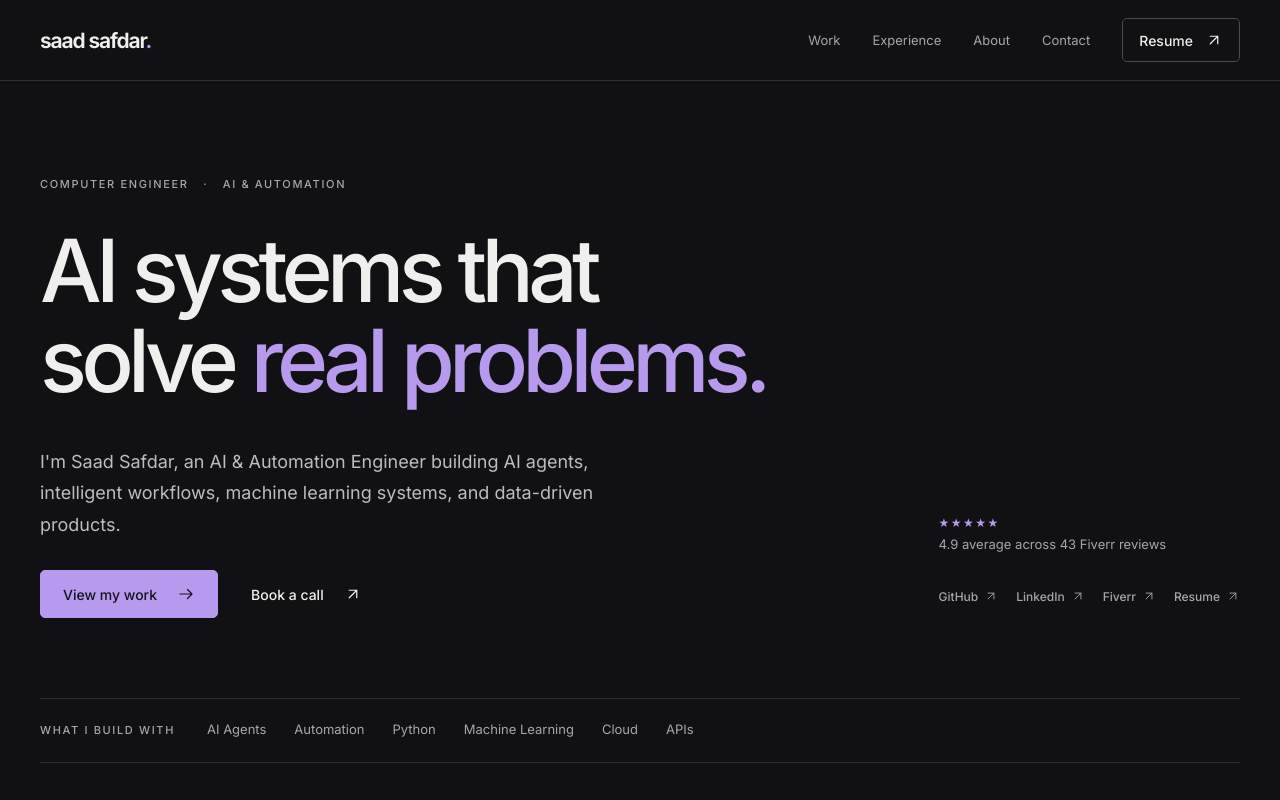
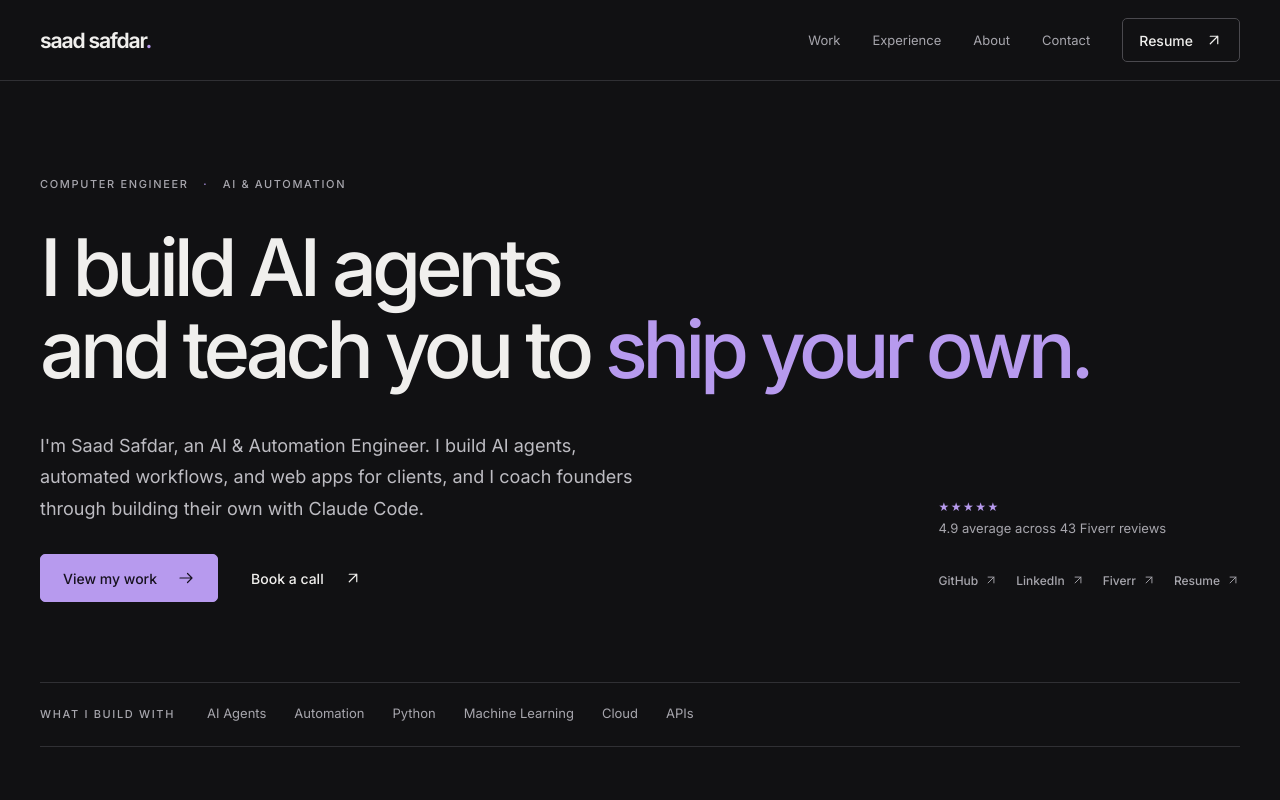
Before and after one commit to Mr-Engnr/saad-3d-portfolio, a React (Vite) app: page / in a window 1280 px wide. Shown: the top 800 px of the page. Built offline with nearby package versions, Linux system fonts and the light colour scheme; a web font is replaced by a local one.

Commit message:
Sharpen hero headline and About note around client work and coaching

```diff
--- a/src/components/About.jsx
+++ b/src/components/About.jsx
@@ -52,8 +52,8 @@ export default function About() {
             pieces work together, and keep the result useful.
           </p>
           <p className="about-note">
-            Interested in engineering roles, client collaborations, and graduate
-            or research opportunities.
+            Currently taking on client projects and one-to-one build sessions.
+            Open to full-time AI engineering roles as well.
           </p>
         </div>
       </div>
--- a/src/components/Hero.jsx
+++ b/src/components/Hero.jsx
@@ -8,15 +8,15 @@ export default function Hero() {
         Computer engineer <span aria-hidden="true">·</span> AI & Automation
       </p>
       <h1 id="hero-title">
-        AI systems that
-        <br /> solve <span>real problems.</span>
+        I build AI agents
+        <br /> and teach you to <span>ship your own.</span>
       </h1>
       <div className="hero-bottom">
         <div>
           <p className="hero-description">
-            I'm Saad Safdar, an AI & Automation Engineer building AI agents,
-            intelligent workflows, machine learning systems, and data-driven
-            products.
+            I'm Saad Safdar, an AI & Automation Engineer. I build AI agents,
+            automated workflows, and web apps for clients, and I coach founders
+            through building their own with Claude Code.
           </p>
           <div className="hero-ctas">
             <a className="button button-primary" href="#work">
--- a/src/index.css
+++ b/src/index.css
@@ -280,10 +280,11 @@ ul {
   margin-inline: 10px;
 }
 .hero h1 {
-  font-size: clamp(48px, 6.8vw, 94px);
+  font-size: clamp(48px, 6.2vw, 84px);
   font-weight: 500;
   line-height: 1.035;
   letter-spacing: -0.065em;
+  text-wrap: balance;
 }
 .hero h1 span {
   color: var(--accent);
--- a/src/site.js
+++ b/src/site.js
@@ -2,7 +2,7 @@ export const site = {
   name: "Rana Saad Safdar",
   title: "Rana Saad Safdar | AI & Automation Engineer",
   description:
-    "AI & Automation Engineer and Computer Engineering graduate building AI agents, machine learning systems, intelligent workflows, cloud solutions, and production web applications.",
+    "AI & Automation Engineer building AI agents, automated workflows, and web applications for clients, and coaching founders to ship their own with Claude Code.",
   // Public repository homepage, verified against the live portfolio.
   url: "https://s-00-one.vercel.app/",
   email: "ranasaad727@gmail.com",
```
